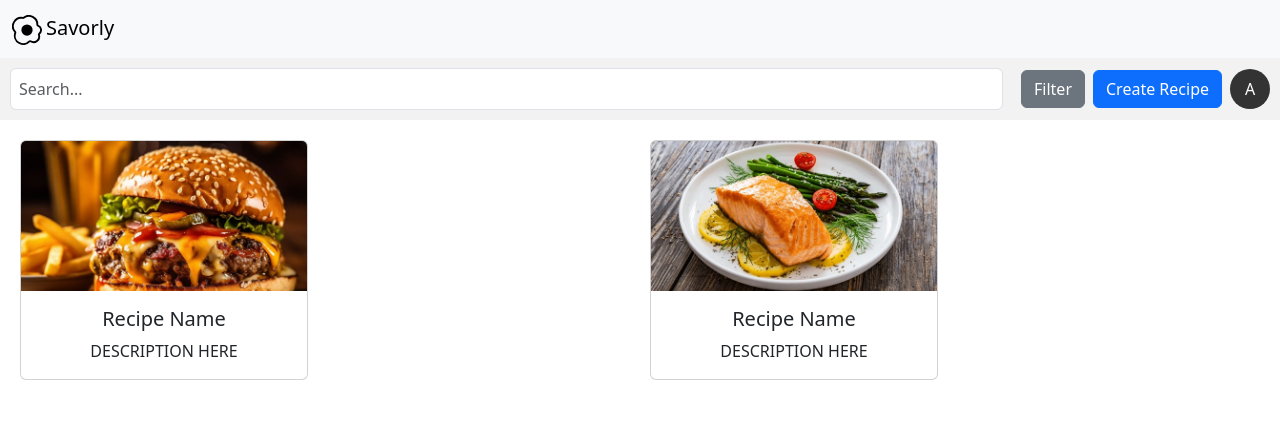
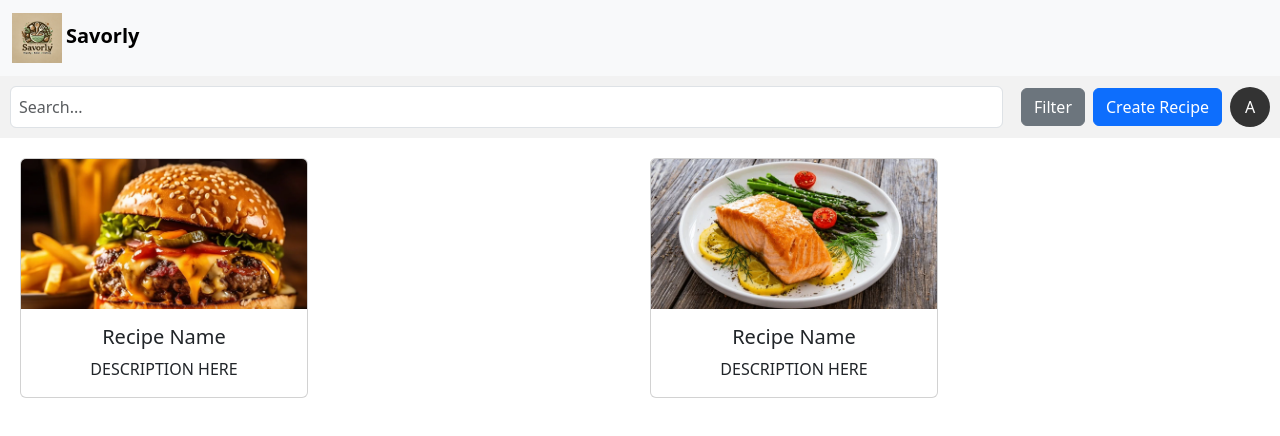
Before and after one commit to CadenTed/CS_312_Project_Group_13_Recipe_Sharing_Platform, a React (Create React App) app in the folder client/: page / in a window 1280 px wide. Shown: the top 436 px of the page. Built offline with nearby package versions, Linux system fonts and the light colour scheme.

Commit message:
Updated Header

```diff
--- a/client/public/index.html
+++ b/client/public/index.html
@@ -2,7 +2,7 @@
 <html lang="en">
   <head>
     <meta charset="utf-8" />
-    <link rel="icon" href="%PUBLIC_URL%/favicon.ico" />
+    <link rel="icon" href="%PUBLIC_URL%/savorly-logo.png" />
     <meta name="viewport" content="width=device-width, initial-scale=1" />
     <meta name="theme-color" content="#000000" />
     <meta
@@ -24,7 +24,7 @@
       work correctly both with client-side routing and a non-root public URL.
       Learn how to configure a non-root public URL by running `npm run build`.
     -->
-    <title>React App</title>
+    <title>Savorly</title>
   </head>
   <body>
     <noscript>You need to enable JavaScript to run this app.</noscript>
--- a/client/src/components/Header.jsx
+++ b/client/src/components/Header.jsx
@@ -11,12 +11,12 @@ const Header = () => {
       <div className="container-fluid">
         <Link className="navbar-brand" to="/">
           <img
-            src={`${process.env.PUBLIC_URL}/egg-fried.svg`}
-            height="30"
+            src={`${process.env.PUBLIC_URL}/savorly-logo.png`}
+            height="50"
             alt=""
             className="me-1"
           />
-          Savorly
+          <strong>Savorly</strong>
         </Link>
       </div>
     </nav>
```
Also changed, not shown: client/public/savorly-logo.png (added).
